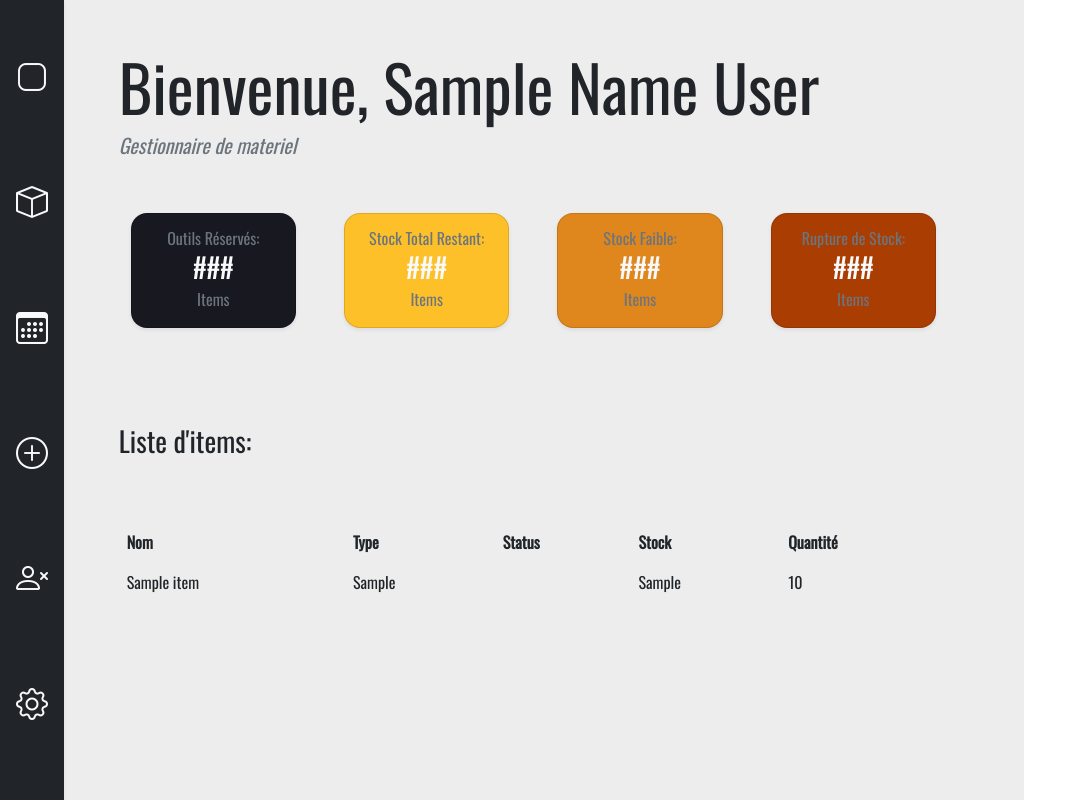
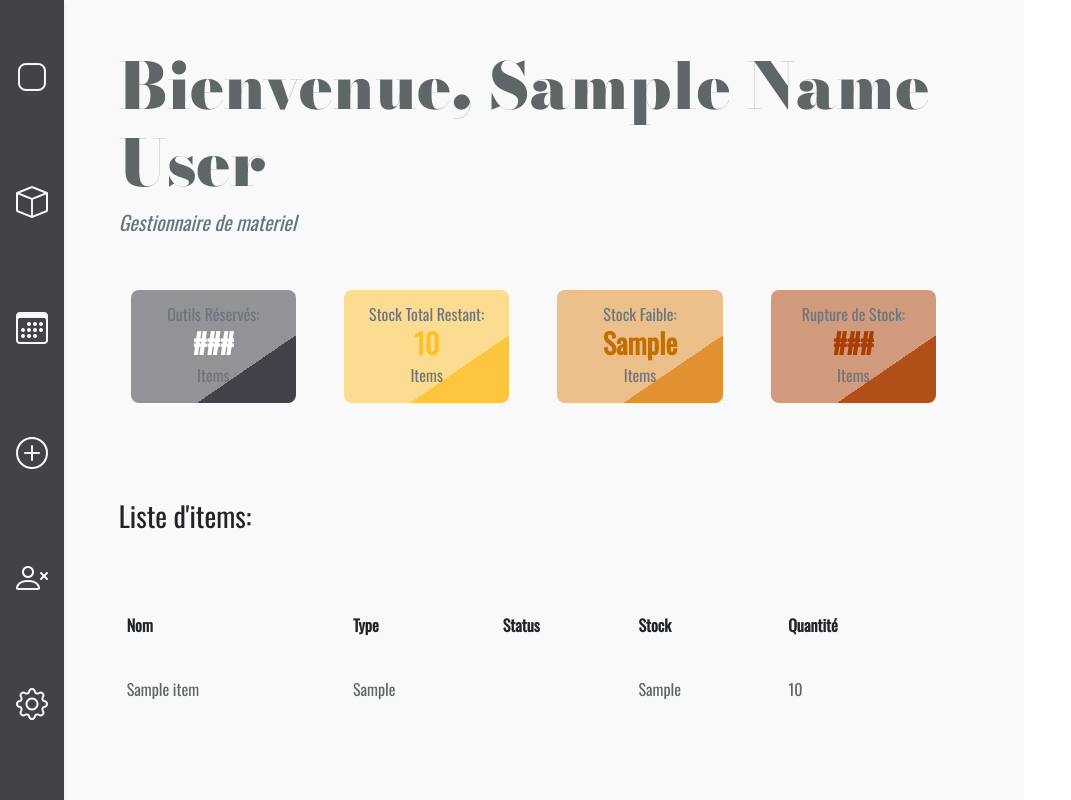
Before and after one commit to vigi3/DInventory, a PHP site: template Vue/vueMainPage.php in a window 1280 px wide. Shown: the whole page, without its empty margins (0-1071 px from the left). Run offline with PHP 8.4, Linux system fonts and the light colour scheme; the visitor is signed in with stand-in values (Sample User, id 1); the template is opened without the code that fills it: most values are stand-ins (such as "Sample title", 1, 10 or a date in 2020); data that the repository does not hold is empty; some libraries are stand-ins or nearby versions.

Commit message:
Change UI and added Low and Total stock logic

```diff
--- a/CSS/style.css
+++ b/CSS/style.css
@@ -6,15 +6,11 @@
 }
 
 .mainBackground {
-    background: linear-gradient(to right, #ededed 80%, #ffff 20%);;
+    background: linear-gradient(to right, #f9f9f9 80%, #ffff 20%);;
 }
 
 .listBackground {
     background-color: #ededed;
-}
-
-body {
-    font-family: 'Oswald', sans-serif;
 }
 
 .margTopContainer {
@@ -30,26 +26,33 @@ body {
     font-size: 4em;
 }
 
+.navbarColor {
+    background-color: rgba(46, 47, 54, 0.9);
+}
+
 /* Graph color */
 .graphBlack {
-    background-color: #171820;
+    background: linear-gradient(to bottom right, rgba(46, 47, 54, 0.5) 70%, rgba(46, 47, 54, 0.9) 30%);
+
 }
 
 .graphYellow {
-    background-color: #fdc029;
+    background: linear-gradient(to bottom right, rgba(253, 192, 41, 0.5) 70%, rgba(253, 192, 41, 0.9) 30%);
 }
 
 .graphOrange {
-    background-color: #df861d;
+    background: linear-gradient(to bottom right, rgba(223, 134, 29, 0.5) 70%, rgba(223, 134, 29, 0.9) 30%);
+
 }
 
 .graphRed {
-    background-color: #aa3d01;
+    background: linear-gradient(to bottom right, rgba(170, 61, 1, 0.5) 70%, rgba(170, 61, 1, 0.9) 30%);
+
 }
 
 
 .graphCorner {
-    border-radius: 1rem;
+    border-radius: 0.5rem;
 }
 
 
@@ -59,21 +62,84 @@ body {
 }
 
 .pillsYellow {
-    background-color: #fdc029;
+    background-color: rgba(253, 192, 41, 0.9);
 }
 
 .pillsOrange {
-    background-color: #df861d;
+    background-color: rgba(223, 134, 29, 0.9);
 }
 
 .pillsRed {
-    background-color: #aa3d01;
+    background-color: rgba(170, 61, 1, 0.9);
 }
 
+/* Text pills color */
 .textPillsOrange {
-    color: #df861d;
+    color: #c26e02;
+}
+
+.textPillsYellow {
+    color: #fdc029;
+}
+
+.textPillsGreen {
+    color: #357623;
+}
+
+.textPillsRed {
+    color: #aa3d01;
+}
+
+.pillsBadge {
+    font-size: 0.75em;
+    font-weight: bold;
+    width: 8em;
+    border-style: hidden;
+    border-radius: 0.80rem;
+    padding-top: 0.35em;
+    padding-bottom: 0.35em;
+    padding-left: 1.5em;
+    padding-right: 1.5em;
+    margin: 0;
+
 }
 
 .hoverNav:hover {
     color: #df861d;
 }
+
+/* Font */
+body {
+    font-family: 'Oswald', sans-serif;
+}
+
+.fontBodoni {
+    font-family: 'Bodoni Moda', serif;
+    color: #5e6668;
+}
+
+.fontColorItem {
+    color: #5e6668;
+}
+
+/* Hover Row Table Item */
+.itemHover:hover {
+    border-style: hidden;
+    background-color: #ffff;
+    border-radius: 0.50rem;
+    box-shadow: 0.5rem 1rem 3rem rgba(0, 0, 0, .175);
+}
+
+.itemHover:hover td:first-child {
+    border-top-left-radius: 0.50rem;
+    border-bottom-left-radius: 0.50rem;
+}
+
+.itemHover:hover td:last-child {
+    border-top-right-radius: 0.50rem;
+    border-bottom-right-radius: 0.50rem;
+}
+
+table tr td{
+    border-spacing:10px 10px;
+}
--- a/Vue/template.php
+++ b/Vue/template.php
@@ -10,6 +10,8 @@
         <!-- Google Font -->
         <link rel="preconnect" href="https://fonts.gstatic.com">
         <link href="https://fonts.googleapis.com/css2?family=Oswald&display=swap" rel="stylesheet">
+        <!-- <link href="https://fonts.googleapis.com/css2?family=Bodoni+Moda:wght@500&display=swap" rel="stylesheet"> -->
+        <link href="https://fonts.googleapis.com/css2?family=Bodoni+Moda:wght@900&display=swap" rel="stylesheet">
 
         <!-- My CSS -->
         <link rel="stylesheet" href="CSS/style.css">
@@ -17,8 +19,8 @@
     </head>
     <body class="vh-100 mainBackground">
         <!-- NavBar -->
-        <nav class="nav d-inline-flex flex-column nav-justified bg-dark vh-100 pt-5 shadow-sm" id="sticky-sidebar">
-            <a class="nav-link link-light" aria-current="page" href="#"><h2><i class="bi bi-app hoverNav"></i></i></h1></a> <!-- Home -->
+        <nav class="nav d-inline-flex flex-column nav-justified navbarColor vh-100 pt-5 shadow-sm" id="sticky-sidebar">
+            <a class="nav-link link-light" aria-current="page" href="<?= "index.php?action=MainPage"?>"><h2><i class="bi bi-app hoverNav"></i></i></h1></a> <!-- Home -->
             <a class="nav-link link-light" href="#"><h2><i class="bi bi-box hoverNav"></i></h2></a> <!-- Products -->
             <a class="nav-link link-light" href="#"><h2><i class="bi bi-calendar3 hoverNav"></i></h2></a> <!-- Reservation -->
             <a class="nav-link link-light" href="#" tabindex="-1" aria-disabled="true"><h2><i class="bi bi-plus-circle hoverNav"></i></h2></a> <!-- Add product -->
@@ -33,7 +35,7 @@
                 <div class="col-1">
                 </div>
                 <div class="col-8 align-self-start">
-                    <h1 class="title text-capitalize fontSizeWelcome">Bienvenue, <?= $nameUser ?></h1>
+                    <h1 class="title text-capitalize fontSizeWelcome fontBodoni">Bienvenue, <?= $nameUser ?></h1>
                     <h5 class="fw-light fst-italic text-secondary">Gestionnaire de materiel</h5>
                 </div>
             </div>
@@ -44,10 +46,10 @@
                 <div class="col-1"></div>
                 <!-- Graph Black -->
                 <div class="col-2 px-4">
-                    <div class="card graphBlack text-white text-center graphCorner shadow-sm">
+                    <div class="card border-0 graphBlack text-white text-center graphCorner">
                         <div class="card-body">
                             <p class="card-subtitle text-muted">Outils Réservés: </p>
-                            <h3 class="card-title"><a href="#" class="link link-light text-decoration-none">###</a></h3>
+                            <h3 class="card-title fw-bold">###</h3>
                             <p class="card-subtitle text-muted">Items</p>
                         </div>
                     </div>
@@ -56,10 +58,10 @@
 
                 <!-- Graph Yellow -->
                 <div class="col-2 px-4">
-                    <div class="card graphYellow text-white text-center graphCorner shadow-sm">
+                    <div class="card border-0 graphYellow text-white text-center graphCorner">
                         <div class="card-body">
                             <p class="card-subtitle text-muted">Stock Total Restant: </p>
-                            <h3 class="card-title"><a href="#" class="link link-light text-decoration-none">###</a></h3>
+                            <h3 class="card-title fw-bold textPillsYellow"><?= $stockLeftTotal ?></h3>
                             <p class="card-subtitle text-muted">Items</p>
                         </div>
                     </div>
@@ -68,10 +70,10 @@
 
                 <!-- Graph Orange -->
                 <div class="col-2 px-4">
-                    <div class="card graphOrange text-white text-center graphCorner shadow-sm">
+                    <div class="card border-0 graphOrange text-white text-center graphCorner">
                         <div class="card-body">
-                            <p class="card-subtitle text-muted">Stock Faible: </p>
-                            <h3 class="card-title"><a href="#" class="link link-light text-decoration-none">###</a></h3>
+                            <p class="card-subtitle text-muted ">Stock Faible: </p>
+                            <h3 class="card-title fw-bold textPillsOrange"><?= $amountItemLow ?></h3>
                             <p class="card-subtitle text-muted">Items</p>
                         </div>
                     </div>
@@ -80,10 +82,10 @@
 
                 <!-- Graph Red -->
                 <div class="col-2 px-4">
-                    <div class="card graphRed text-white text-center graphCorner shadow-sm">
+                    <div class="card border-0 graphRed text-white text-center graphCorner">
                         <div class="card-body">
                             <p class="card-subtitle text-muted">Rupture de Stock: </p>
-                            <h3 class="card-title"><a href="#" class="link link-light text-decoration-none">###</a></h3>
+                            <h3 class="card-title fw-bold textPillsRed">###</h3>
                             <p class="card-subtitle text-muted">Items</p>
                         </div>
                     </div>
@@ -102,17 +104,17 @@
             <div class="row pt-5">
                 <div class="col-1"></div>
                 <div class="col-8">
-                    <table class="table table-hover table-borderless">
+                    <table class="table table-borderless">
                         <thead>
                             <tr>
-                                <th scope="col">Nom</th>
-                                <th scope="col">Type</th>
-                                <th scope="col">Status</th>
-                                <th scope="col">Stock</th>
-                                <th scope="col">Quantité</th>
+                                <th class="py-4" scope="col">Nom</th>
+                                <th class="py-4" scope="col">Type</th>
+                                <th class="py-4" scope="col">Status</th>
+                                <th class="py-4" scope="col">Stock</th>
+                                <th class="py-4" scope="col">Quantité</th>
                             </tr>
                         </thead>
-                        <tbody>
+                        <tbody class="fontColorItem">
                             <?= $content ?>
                         </tbody>
                     </table>
--- a/Vue/vueMainPage.php
+++ b/Vue/vueMainPage.php
@@ -1,25 +1,27 @@
 
 <?php $this->nameUser = $_SESSION['name'];?>
+<?php $this->stockLeftTotal = $stockLeftT['stockLeftTo'] ?>
+<?php $this->amountItemLow = $numberItemLow['stockLowAmount'] ?>
 
-<h2 id="titleTest"><?php $this->title = $title['title'] ?></h2>
+
 
 <?php foreach ($itemList as $oneItem): ?>
 
-    <tr>
-        <td><?= $oneItem['nameI'] ?></td>
-        <td><?= $oneItem['typeI'] ?></td>
-        <td>
+    <tr class="itemHover align-middle">
+        <td class="py-3"><?= $oneItem['nameI'] ?></td>
+        <td class="py-3"><?= $oneItem['typeI'] ?></td>
+        <td class="py-3">
             <?php if ($oneItem['stateI'] == 3): ?>
-                <span class="badge rounded-pill pillsGreen">En Stock</span>
+                <p class="pillsBadge pillsGreen textPillsGreen text-center">En Stock</p>
             <?php elseif ($oneItem['stateI'] == 2): ?>
-                <span class="badge rounded-pill textPillsOrange pillsYellow">Stock Moitié</span>
+                <p class="pillsBadge textPillsOrange pillsYellow text-center">Stock Moitié</p>
             <?php elseif ($oneItem['stateI'] == 1): ?>
-                <span class="badge rounded-pill pillsOrange">Stock Faible</span>
+                <p class="pillsBadge pillsOrange textPillsYellow text-center">Stock Faible</p>
             <?php elseif ($oneItem['stateI'] == 0): ?>
-                <span class="badge rounded-pill textPillsOrange pillsRed">Stock vide</span>
+                <p class="pillsBadge textPillsOrange pillsRed text-center">Stock vide</p>
             <?php endif ?>
         </td>
-        <td><?= $oneItem['stockI'] ?></td>
-        <td><?= $oneItem['initStock'] ?></td>
+        <td class="py-3"><?= $oneItem['stockI'] ?></td>
+        <td class="py-3"><?= $oneItem['initStock'] ?></td>
     </tr>
 <?php endforeach; ?>
```
Also changed, not shown: Controller/MainPageController.php (+55 -5 lines), Model/Item.php (+27 -7 lines), Vue/Vue.php (+6 -1 lines).
